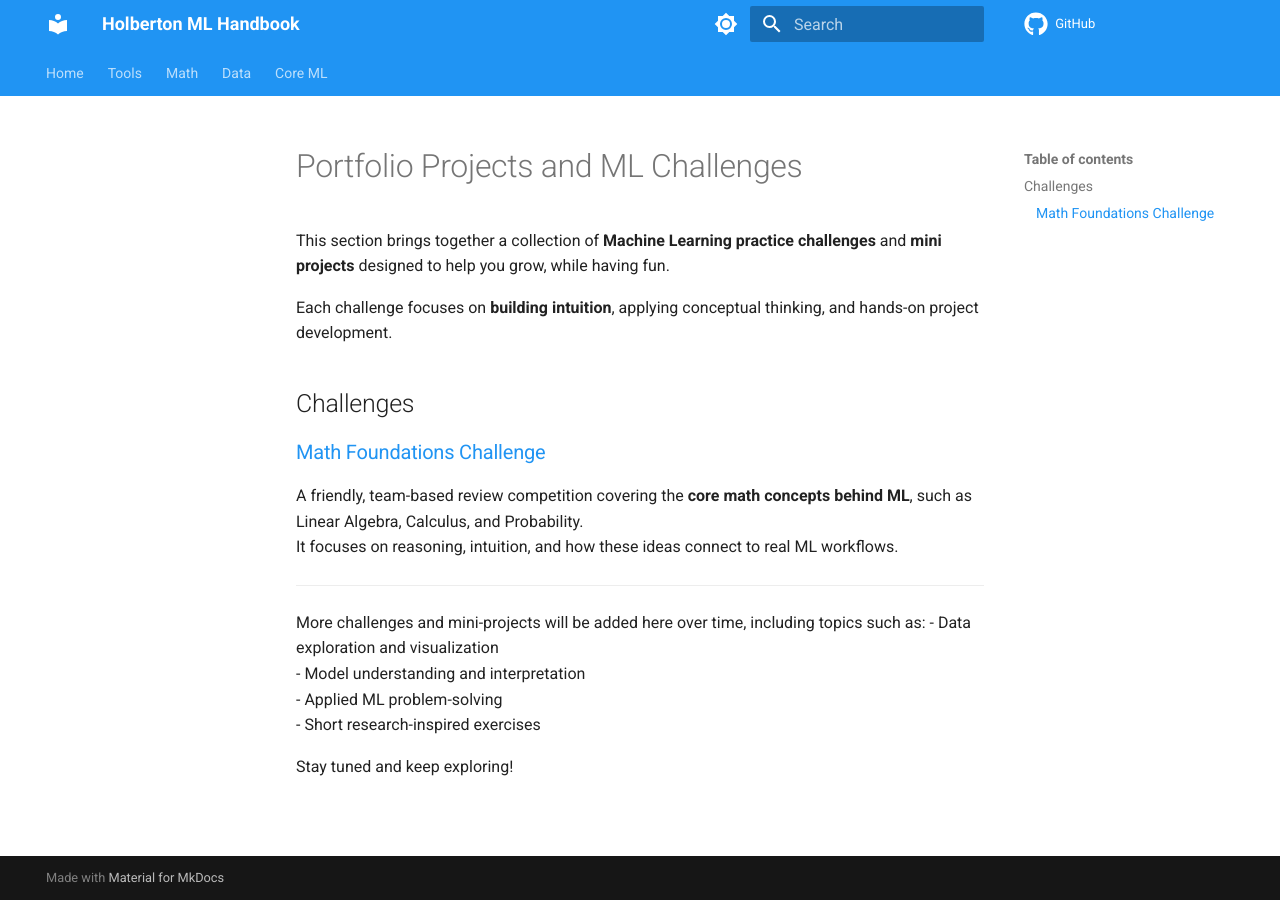
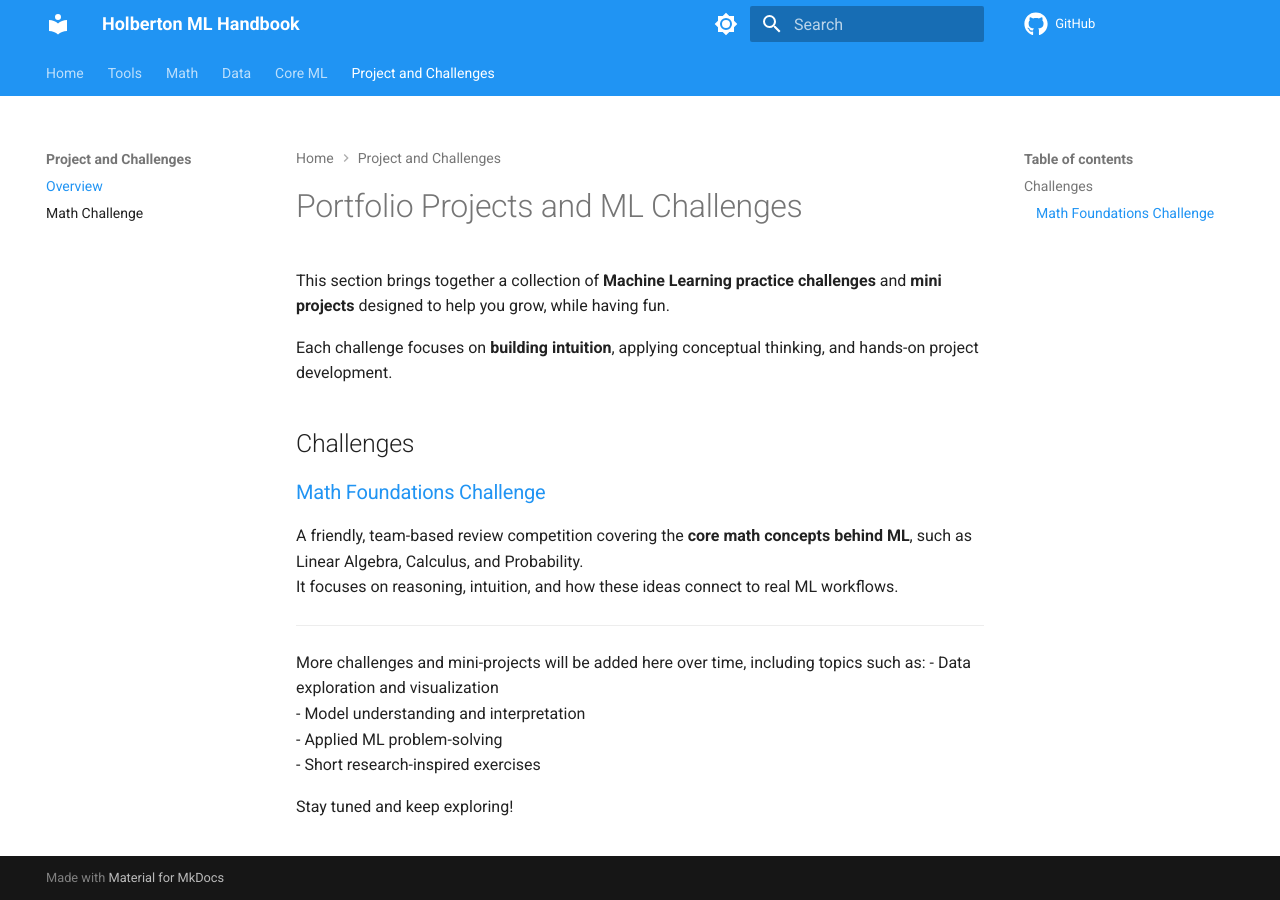
Before and after one commit to evisp/ml-handbook, an MkDocs documentation site: the page built from docs/0X-portfolio/index.md, in a window 1280 px wide. Built offline with MkDocs 1.6.1 and Material for MkDocs 9.7.7, drawn with Linux system fonts in a browser that asks for light colours; comment, search, counter and statistics services are not loaded.

Commit message:
add: math challenge

```diff
--- a/mkdocs.yml
+++ b/mkdocs.yml
@@ -85,3 +85,7 @@ nav:
     - Model foundations: 04-core-ml/classical-ml.md
     - Supervised learning: 04-core-ml/supervised.md
     - Unsupervised learning: 04-core-ml/unsupervised.md
+
+  - Project and Challenges:
+    - Overview: 0X-portfolio/index.md
+    - Math Challenge: 0X-portfolio/math-challenge.md
```
Also changed, not shown: docs/0X-portfolio/math-challenge.md (+2 -0 lines).
